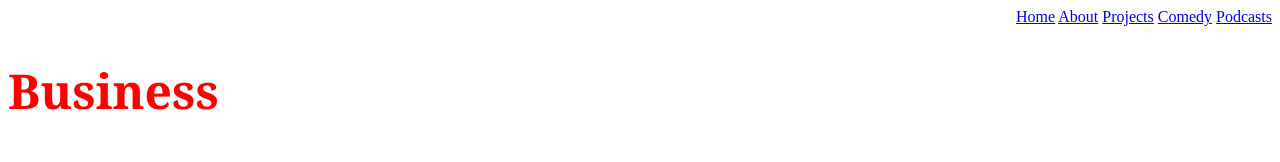
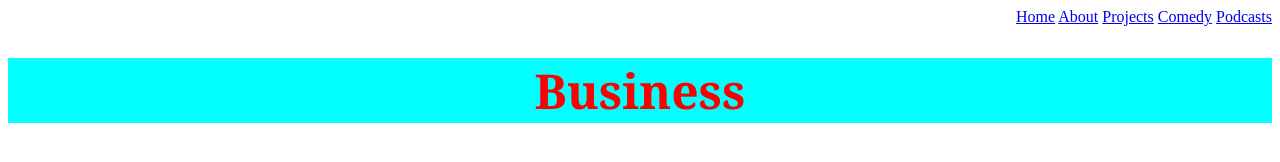
Before and after one commit to davidpedrero/David-Pedero-Website, a plain HTML site: page Business.html in a window 1280 px wide. Drawn offline with Linux system fonts and the light colour scheme.

Commit message:
new headers for each page

```diff
--- a/Business.html
+++ b/Business.html
@@ -15,6 +15,9 @@
     <a href="./Comedy.html">Comedy</a>
     <a href="./Podcasts.html">Podcasts</a>
   </div>
-  <h1>Business</h1>
+  </div>
+  <div class="header">
+    <h1> Business</h1>
+  </div>
 </body>
 </html>
--- a/styles.css
+++ b/styles.css
@@ -10,6 +10,7 @@ h2 {
 
 .header {
   background-color: aqua;
+  text-align: center;
 }
 
 #pageLinks {
```
Also changed, not shown: About.html (+4 -1 lines), Projects.html (+4 -1 lines), comedy.html (+4 -1 lines), podcasts.html (+4 -1 lines).
